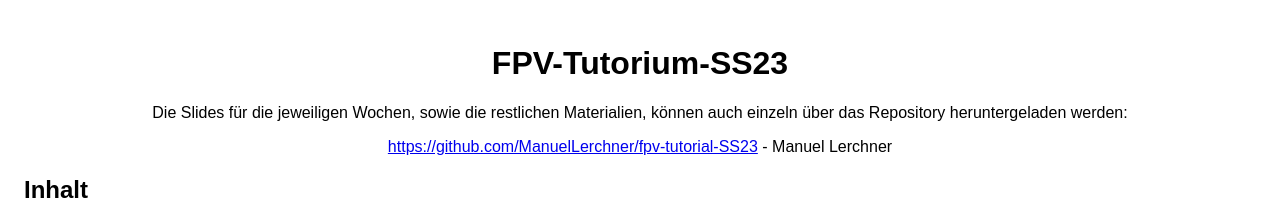
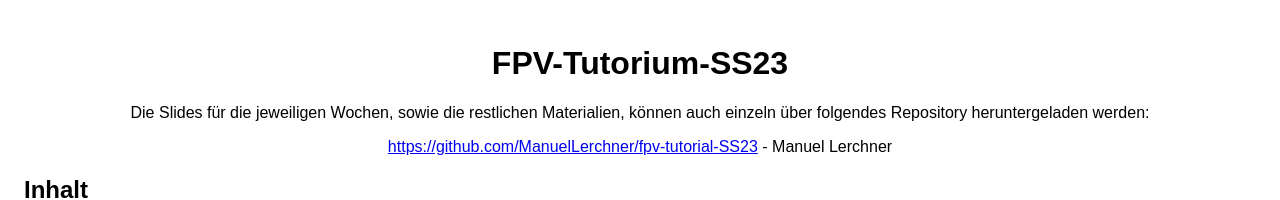
Before and after one commit to ManuelLerchner/fpv-tutorial-SS23, a plain HTML site: page docs/index.html in a window 1280 px wide. Shown: the top 200 px of the page. Drawn offline with Linux system fonts and the light colour scheme.

Commit message:
Update index.html
Co-authored-by: Honas <ge65gom@mytum.de>

```diff
--- a/docs/index.html
+++ b/docs/index.html
@@ -12,7 +12,7 @@
 
     <p style="text-align: center">
       Die Slides für die jeweiligen Wochen, sowie die restlichen Materialien,
-      können auch einzeln über das Repository heruntergeladen werden:
+      können auch einzeln über folgendes Repository heruntergeladen werden:
     </p>
 
     <p style="text-align: center">
```
